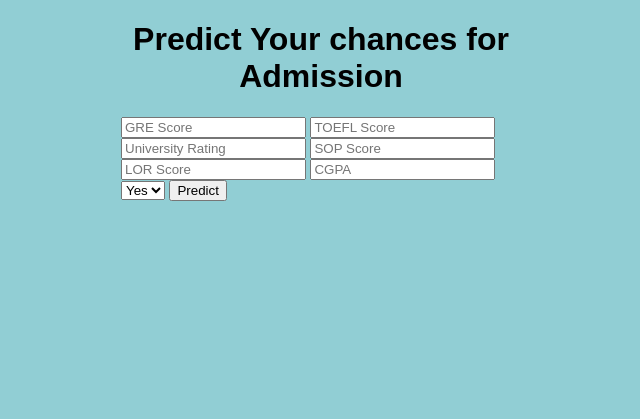
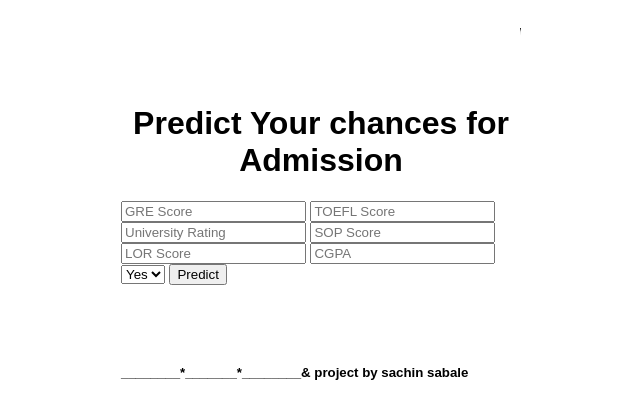
Before and after one commit to SachinSabale/cloud-s, a Flask app: page / in a window 1280 px wide. Shown: the top 419 px of the page, without its empty margins (319-959 px from the left). Run offline with Flask 2, Linux system fonts and the light colour scheme.

Commit message:
Add files via upload

```diff
--- a/runtime.txt
+++ b/runtime.txt
@@ -1 +1 @@
-python-3.7.9
+python-3.3.9
--- a/static/css/style.css
+++ b/static/css/style.css
@@ -1,5 +1,5 @@
 body {
-  background-color: #91ced4;
+  background-color: ##91ced4;
 }
 body * {
   box-sizing: border-box;
--- a/templates/index.html
+++ b/templates/index.html
@@ -8,6 +8,8 @@
 
 {% block body %}
 <div class="content">
+
+    <marquee behavior="" direction="left"><h1>WELCOME TO QUANTUM UNIVERSITY</h1></marquee>
     <h1 style="text-align: center">Predict Your chances for Admission</h1>
 
     <div class="form">
@@ -24,6 +26,13 @@
 </select>
             <input type="submit" value="Predict">
         </form>
+
+        <div> <pre>
+
+
+        </pre>
+            <h5> ________*_______*________& project by sachin sabale</h5>
+        </div>
     </div>
 </div>
 {% endblock %}
```
